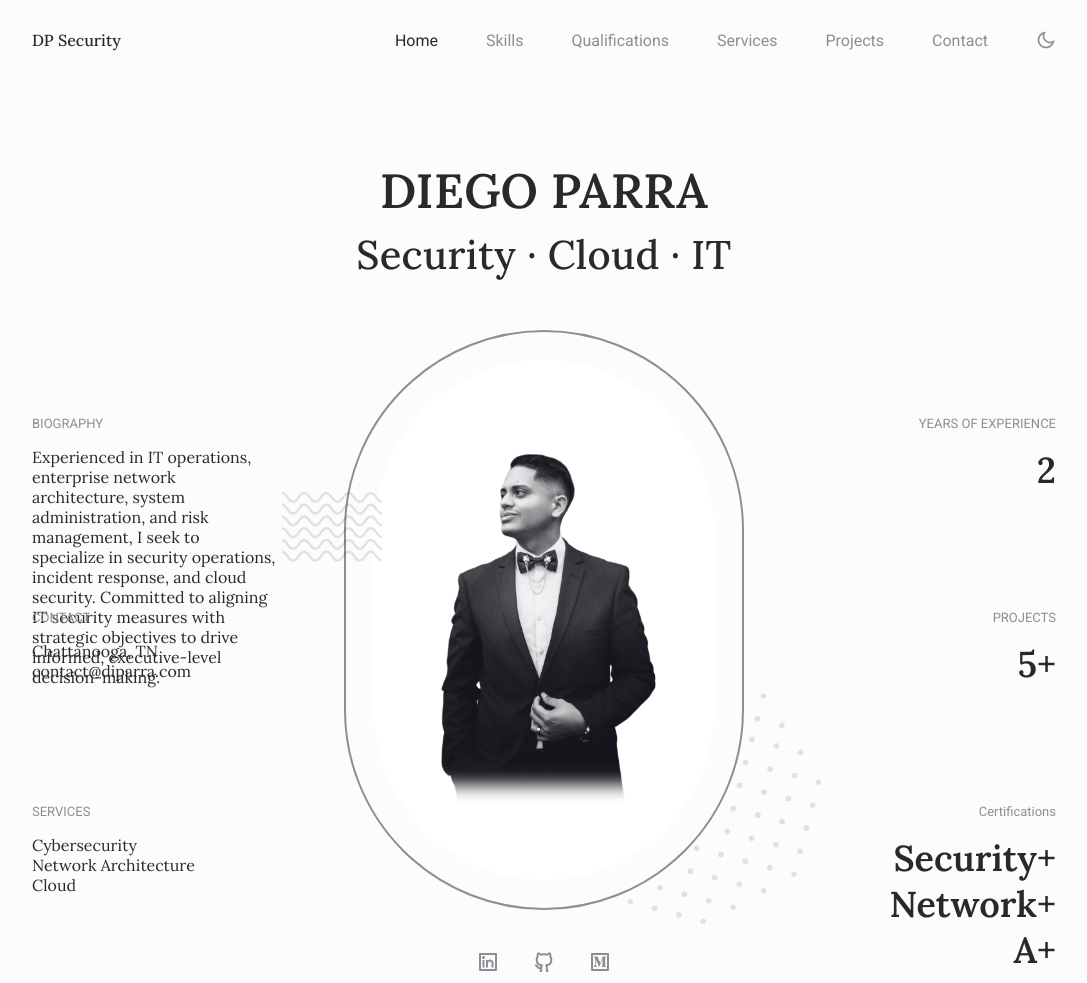
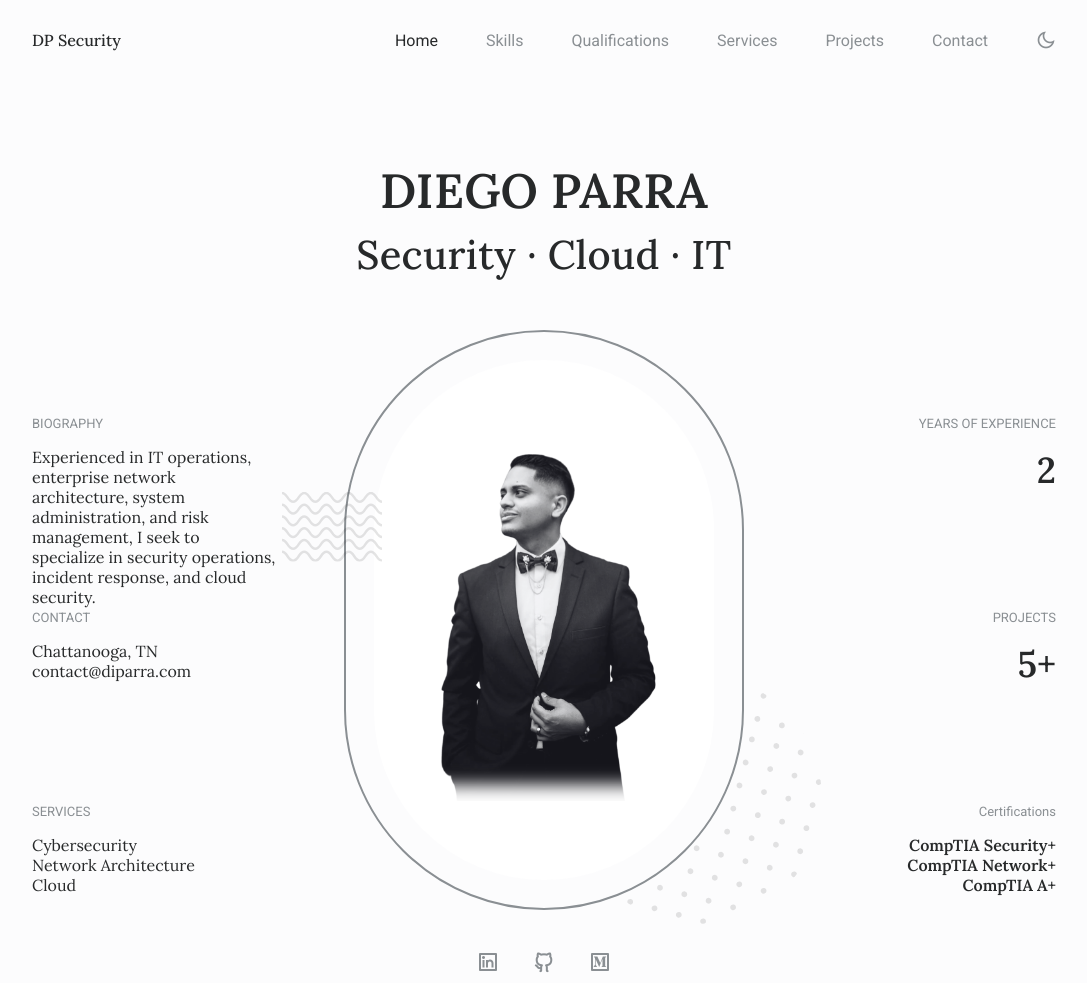
Before and after one commit to dparra801/Portfolio, a plain HTML site: page index.html in a window 1280 px wide. Shown: the top 983 px of the page, without its empty margins (96-1183 px from the left). Drawn offline with nearby package versions, Linux system fonts and the light colour scheme.

Commit message:
another update

```diff
--- a/index.html
+++ b/index.html
@@ -129,8 +129,7 @@
 
                             <p class="home__info-description">
                                 Experienced in IT operations, enterprise network architecture, system administration, and risk management,
-                                I seek to specialize in security operations, incident response, and cloud security. Committed to aligning
-                                IT security measures with strategic objectives to drive informed, executive-level decision-making.
+                                I seek to specialize in security operations, incident response, and cloud security.
                             </p>
                         </div>
 
@@ -185,10 +184,10 @@
                                 Certifications
                             </h3>
 
-                            <p class="home__info-number">
-                                Security+<br>
-                                Network+<br>
-                                A+<br>
+                            <p class="home__info-description">
+                                <strong>CompTIA Security+</strong><br>
+                                <strong>CompTIA Network+</strong><br>
+                                <strong>CompTIA A+</strong><br>
                             </p>
                         </div>
                     </div>
```
